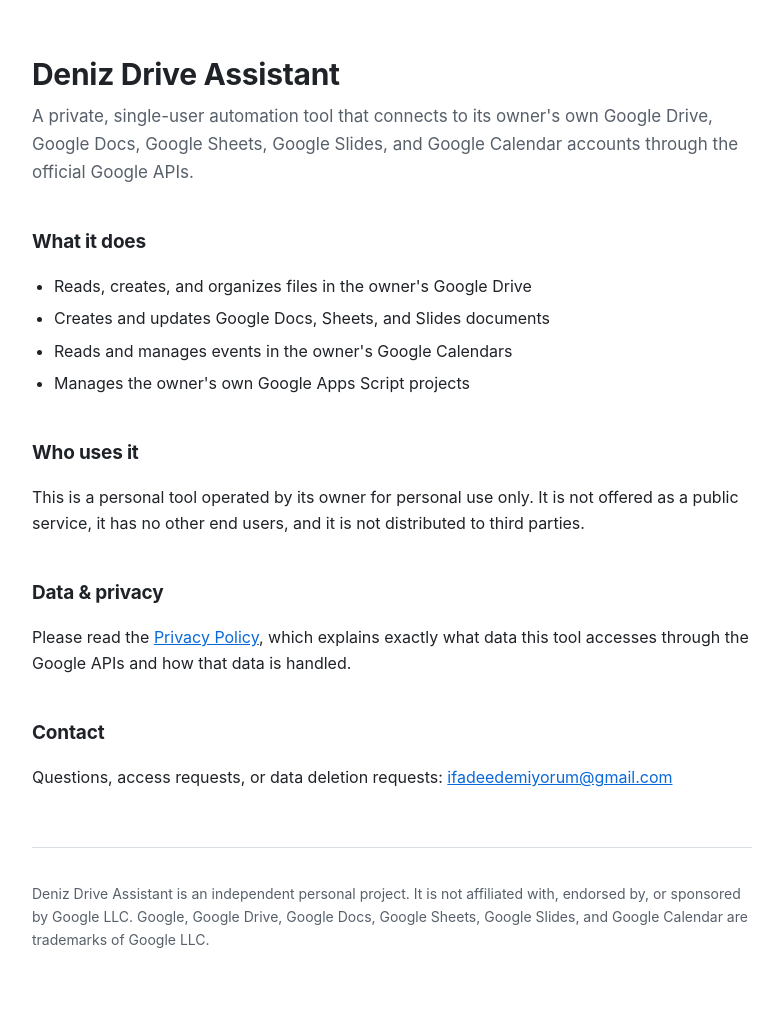
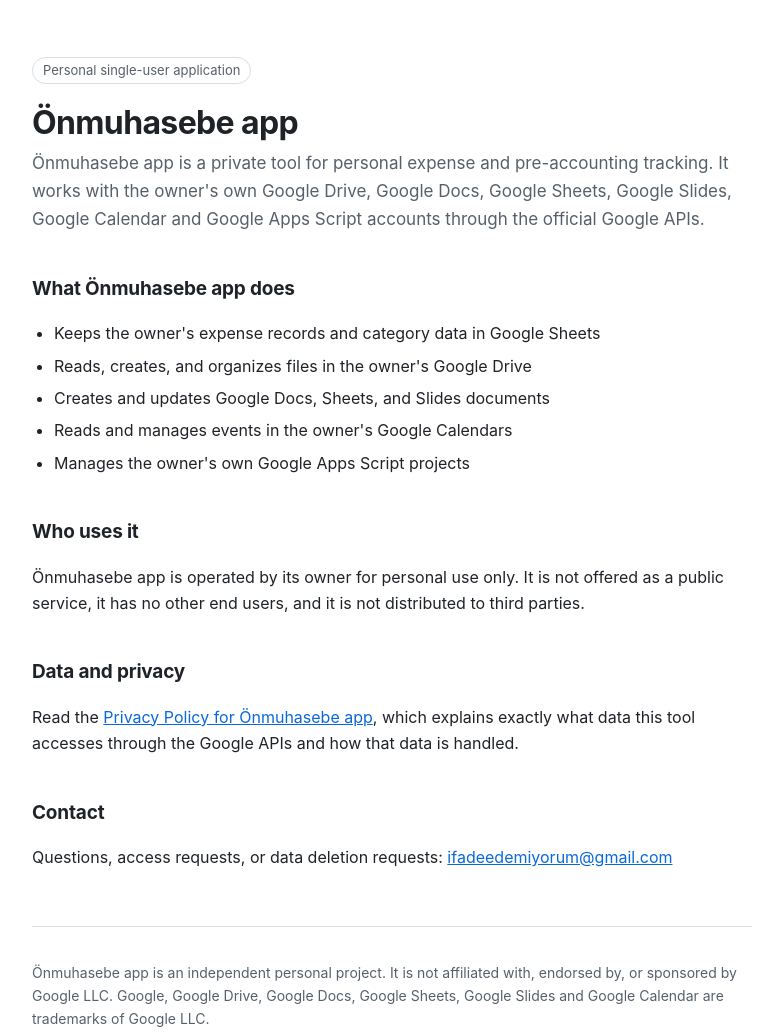
Before and after one commit to amantosunabimiz/amantosunabimiz.github.io, a plain HTML site: page index.html in a window 1280 px wide. Shown: the whole page, without its empty margins (248-1027 px from the left). Drawn offline with Linux system fonts and the light colour scheme.

Commit message:
Update site: app name matches consent screen (Önmuhasebe app)

```diff
--- a/index.html
+++ b/index.html
@@ -3,32 +3,37 @@
 <head>
 <meta charset="utf-8">
 <meta name="viewport" content="width=device-width, initial-scale=1">
-<title>Deniz Drive Assistant</title>
+<title>Önmuhasebe app</title>
+<meta name="description" content="Önmuhasebe app is a private, single-user tool for personal expense tracking, working with Google Drive, Google Docs, Google Sheets, Google Slides, Google Calendar and Google Apps Script.">
 <style>
   :root { color-scheme: light dark; }
   body { margin:0; font:16px/1.65 -apple-system,BlinkMacSystemFont,"Segoe UI",Roboto,Helvetica,Arial,sans-serif; color:#1f2328; background:#fff; }
   main { max-width:720px; margin:0 auto; padding:56px 24px 96px; }
-  h1 { font-size:30px; line-height:1.25; margin:0 0 8px; letter-spacing:-0.01em; }
+  h1 { font-size:32px; line-height:1.2; margin:0 0 6px; letter-spacing:-0.02em; }
   h2 { font-size:19px; margin:40px 0 10px; letter-spacing:-0.01em; }
   .lead { font-size:17px; color:#57606a; margin:0 0 8px; }
   ul { padding-left:22px; } li { margin:6px 0; }
   a { color:#0969da; }
+  .badge { display:inline-block; font-size:13px; color:#57606a; border:1px solid #d8dee4; border-radius:999px; padding:2px 10px; margin-bottom:20px; }
   footer { margin-top:56px; padding-top:20px; border-top:1px solid #d8dee4; font-size:14px; color:#57606a; }
   @media (prefers-color-scheme: dark) {
     body { color:#e6edf3; background:#0d1117; }
-    .lead, footer { color:#8b949e; }
+    .lead, footer, .badge { color:#8b949e; }
     a { color:#4493f8; }
+    .badge { border-color:#30363d; }
     footer { border-top-color:#30363d; }
   }
 </style>
 </head>
 <body>
 <main>
-  <h1>Deniz Drive Assistant</h1>
-  <p class="lead">A private, single-user automation tool that connects to its owner's own Google Drive, Google Docs, Google Sheets, Google Slides, and Google Calendar accounts through the official Google APIs.</p>
+  <span class="badge">Personal single-user application</span>
+  <h1>Önmuhasebe app</h1>
+  <p class="lead">Önmuhasebe app is a private tool for personal expense and pre-accounting tracking. It works with the owner's own Google Drive, Google Docs, Google Sheets, Google Slides, Google Calendar and Google Apps Script accounts through the official Google APIs.</p>
 
-  <h2>What it does</h2>
+  <h2>What Önmuhasebe app does</h2>
   <ul>
+    <li>Keeps the owner's expense records and category data in Google Sheets</li>
     <li>Reads, creates, and organizes files in the owner's Google Drive</li>
     <li>Creates and updates Google Docs, Sheets, and Slides documents</li>
     <li>Reads and manages events in the owner's Google Calendars</li>
@@ -36,16 +41,16 @@
   </ul>
 
   <h2>Who uses it</h2>
-  <p>This is a personal tool operated by its owner for personal use only. It is not offered as a public service, it has no other end users, and it is not distributed to third parties.</p>
+  <p>Önmuhasebe app is operated by its owner for personal use only. It is not offered as a public service, it has no other end users, and it is not distributed to third parties.</p>
 
-  <h2>Data &amp; privacy</h2>
-  <p>Please read the <a href="privacy.html">Privacy Policy</a>, which explains exactly what data this tool accesses through the Google APIs and how that data is handled.</p>
+  <h2>Data and privacy</h2>
+  <p>Read the <a href="privacy.html">Privacy Policy for Önmuhasebe app</a>, which explains exactly what data this tool accesses through the Google APIs and how that data is handled.</p>
 
   <h2>Contact</h2>
   <p>Questions, access requests, or data deletion requests: <a href="mailto:ifadeedemiyorum@gmail.com">ifadeedemiyorum@gmail.com</a></p>
 
   <footer>
-    <p>Deniz Drive Assistant is an independent personal project. It is not affiliated with, endorsed by, or sponsored by Google LLC. Google, Google Drive, Google Docs, Google Sheets, Google Slides, and Google Calendar are trademarks of Google LLC.</p>
+    <p>Önmuhasebe app is an independent personal project. It is not affiliated with, endorsed by, or sponsored by Google LLC. Google, Google Drive, Google Docs, Google Sheets, Google Slides and Google Calendar are trademarks of Google LLC.</p>
   </footer>
 </main>
 </body>
```
Also changed, not shown: privacy.html (+12 -12 lines).
